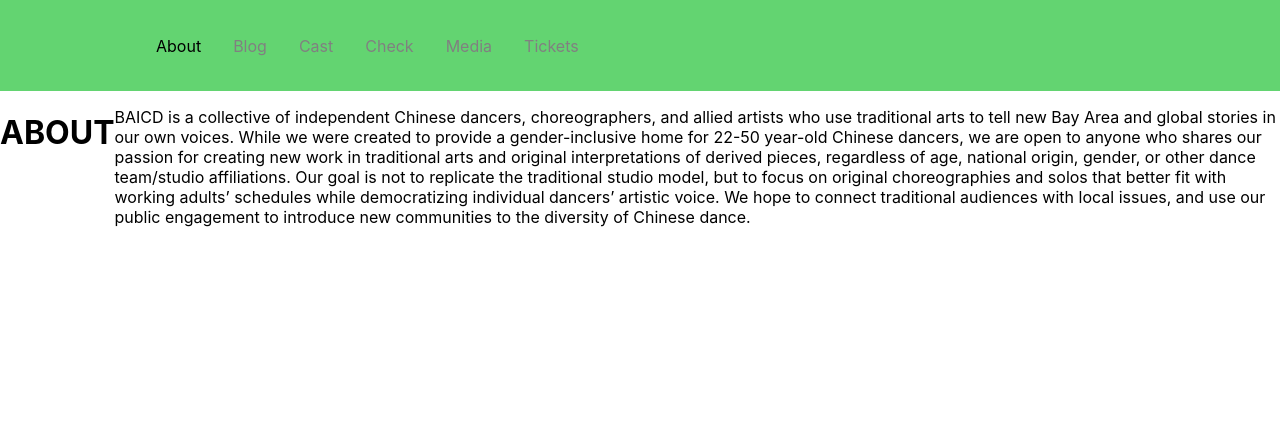
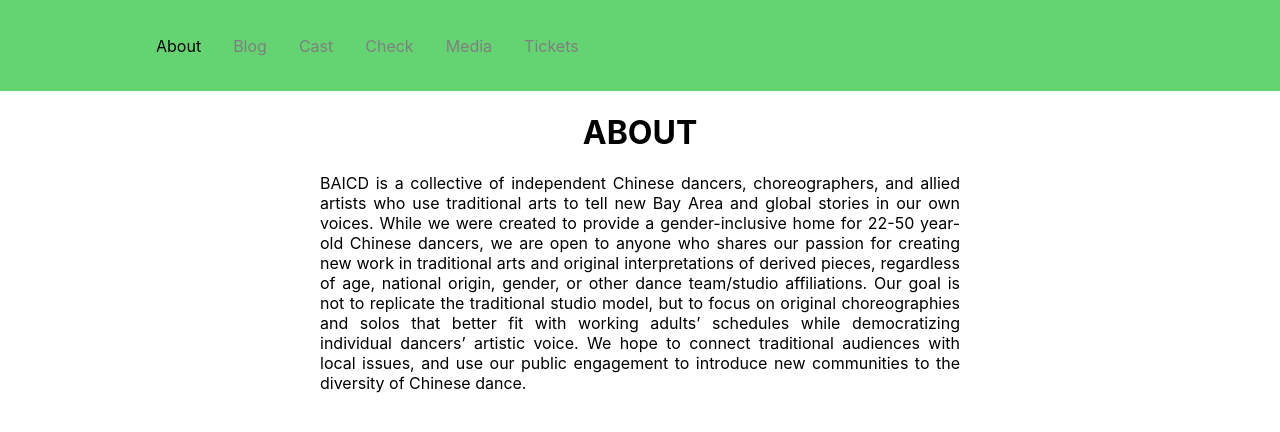
Before and after one commit to willchen122/baicd_website, a React (Create React App) app: page /about in a window 1280 px wide. Shown: the top 432 px of the page. Built offline with nearby package versions, Linux system fonts and the light colour scheme.

Commit message:
formatted text on about page

```diff
--- a/package.json
+++ b/package.json
@@ -13,6 +13,7 @@
     "@testing-library/react": "^13.4.0",
     "@testing-library/user-event": "^13.5.0",
     "react": "^18.2.0",
+    "react-admin": "^4.16.7",
     "react-dom": "^18.2.0",
     "react-icons": "^5.0.1",
     "react-router-dom": "^6.21.3",
--- a/src/pages/about.js
+++ b/src/pages/about.js
@@ -1,20 +1,37 @@
 import React from "react";
 
 const About = () => {
+    const styles = {
+        aboutText: {
+            marginLeft: "25%",
+            marginRight: "25%",
+
+            textAlign: "justify",
+        //   backgroundColor: "#f1f1f1",
+        //   width: "100%",
+        },
+        inputText: {
+          padding: "10px",
+          color: "red",
+        },
+      };
     return (
         <div
             style={{
                 display: "flex",
-                justifyContent: "centre",
-                alignItems: "centre",
+                // justifyContent: "center",
+                flexDirection: "column",
+                alignItems: "center",
                 height: "100vh",
             }}
         >
+
+
             <h1>
                 ABOUT
             </h1>
 
-            <p>
+            <div className="aboutText" style={styles.aboutText}>
             BAICD is a collective of independent Chinese dancers, choreographers,
             and allied artists who use traditional arts to tell new Bay Area and
             global stories in our own voices. While we were created to provide a
@@ -27,7 +44,7 @@
             schedules while democratizing individual dancers’ artistic voice. We hope
             to connect traditional audiences with local issues, and use our public
             engagement to introduce new communities to the diversity of Chinese dance.
-            </p>
+            </div>
         </div>
     );
 };
```
Also changed, not shown: 1 other file (tests, documents, lock files or other folders).
